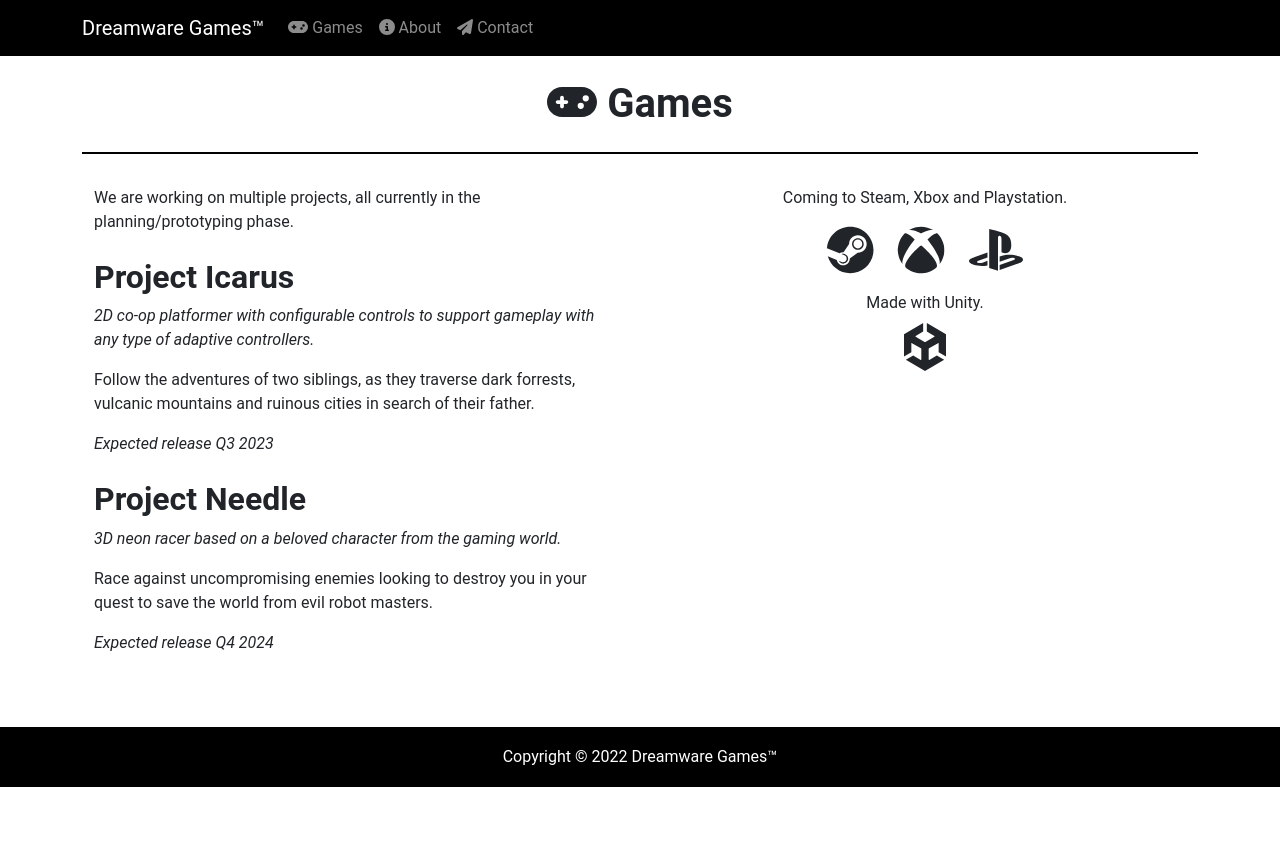
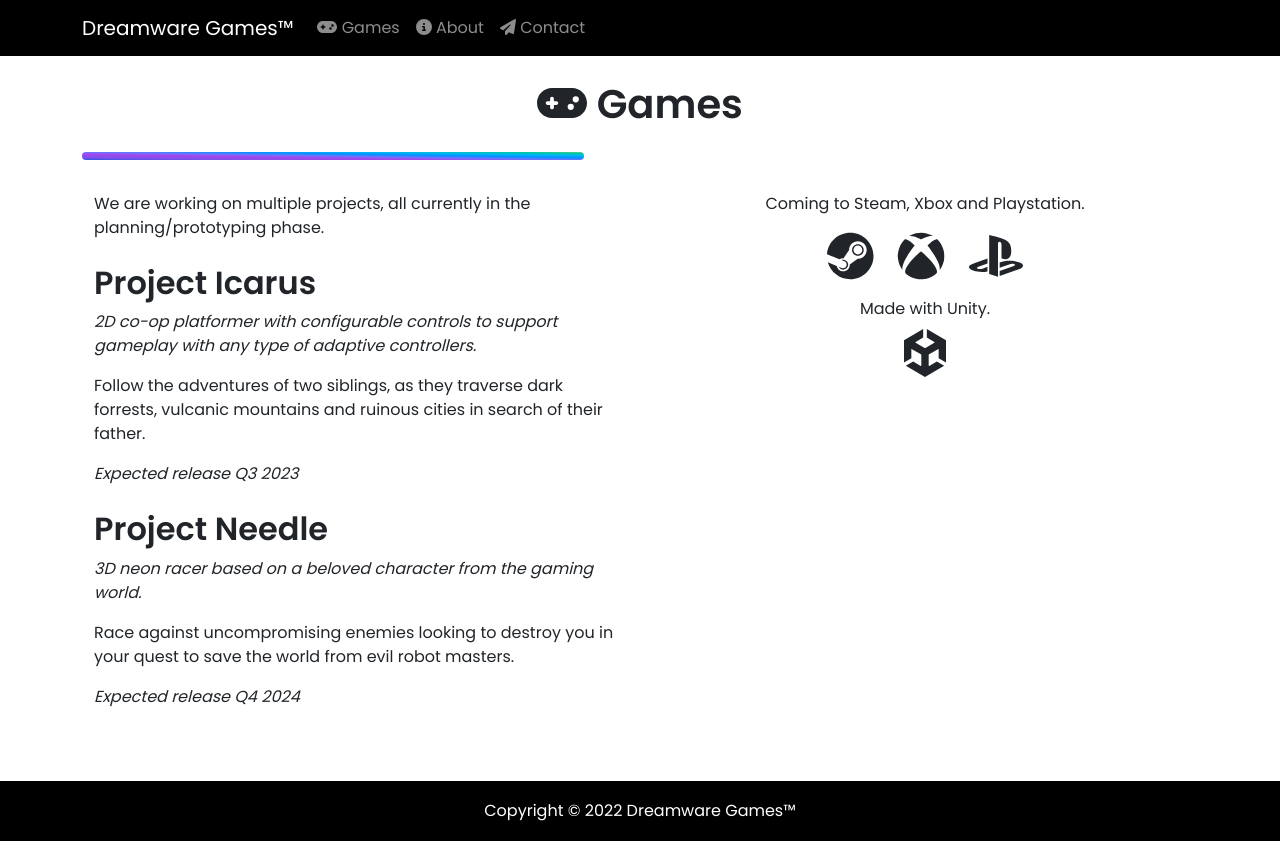
Before and after one commit to Dreamware-Games/website, a React (Create React App) app: page /games in a window 1280 px wide. Before the commit the page ends 800 px from the top, so only its background shows below. Built offline with nearby package versions, Linux system fonts and the light colour scheme.

Commit message:
New font type (Poppins), some styling.

```diff
--- a/public/index.html
+++ b/public/index.html
@@ -3,40 +3,20 @@
 
 <head>
   <meta charset="utf-8" />
-  <!--<link rel="icon" href="%PUBLIC_URL%/favicon.ico" />-->
   <meta name="viewport" content="width=device-width, initial-scale=1" />
   <meta name="theme-color" content="#000000" />
   <meta name="description" content="Dreamware Games - For everyone!" />
-  <!--
-      manifest.json provides metadata used when your web app is installed on a
-      user's mobile device or desktop. See https://developers.google.com/web/fundamentals/web-app-manifest/
-    -->
   <link rel="manifest" href="%PUBLIC_URL%/manifest.json" />
-  <!--
-      Notice the use of %PUBLIC_URL% in the tags above.
-      It will be replaced with the URL of the `public` folder during the build.
-      Only files inside the `public` folder can be referenced from the HTML.
 
-      Unlike "/favicon.ico" or "favicon.ico", "%PUBLIC_URL%/favicon.ico" will
-      work correctly both with client-side routing and a non-root public URL.
-      Learn how to configure a non-root public URL by running `npm run build`.
-    -->
+  <!-- FONTS -->
+  <link href="https://fonts.googleapis.com/css2?family=Poppins:wght@300;400;500;600&display=swap" rel="stylesheet">
+
   <title>Dreamware Games</title>
 </head>
 
 <body>
   <noscript>You need to enable JavaScript to run this app.</noscript>
   <div id="root"></div>
-  <!--
-      This HTML file is a template.
-      If you open it directly in the browser, you will see an empty page.
-
-      You can add webfonts, meta tags, or analytics to this file.
-      The build step will place the bundled scripts into the <body> tag.
-
-      To begin the development, run `npm start` or `yarn start`.
-      To create a production bundle, use `npm run build` or `yarn build`.
-    -->
 </body>
 
 </html>
--- a/src/assets/css/menubar.css
+++ b/src/assets/css/menubar.css
@@ -1,6 +1,6 @@
 /* NAV BAR */
 .cstm-navbar {
-    background-color: #000; /* #9A2617 Darkest Ruby */
+    background-color: #000;
 }
 
 .navbar-dark .navbar-nav .nav-item > a {
--- /dev/null
+++ b/src/assets/css/separator.css
@@ -0,0 +1,21 @@
+.separator {
+  background-image: linear-gradient(
+    to right top,
+    #3654e7,
+    #5c52e9,
+    #874feb,
+    #914aeb,
+    #a745ea,
+    #7d68fb,
+    #4d7fff,
+    #0091ff,
+    #00acfd,
+    #00bdd9,
+    #00c8a3,
+    #6bcc70
+  );
+  height: 8px;
+  width: 45%;
+  border-radius: 6px;
+  margin: 16px 0px;
+}
--- a/src/assets/css/style.css
+++ b/src/assets/css/style.css
@@ -1,6 +1,9 @@
 body,
 html {
-    font-family: "Roboto", sans-serif;
+    margin: 0;
+    font-family: "Poppins", sans-serif;
+    -webkit-font-smoothing: antialiased;
+    -moz-osx-font-smoothing: grayscale;
 }
 
 h1,
--- /dev/null
+++ b/src/components/common/Separator.js
@@ -0,0 +1,8 @@
+import React from "react";
+
+import "../../assets/css/separator.css";
+
+
+export const Separator = () => {
+  return <div className="separator"></div>;
+}
--- a/src/pages/About.js
+++ b/src/pages/About.js
@@ -1,7 +1,11 @@
 import React from 'react';
 import { Row, Col, Container } from 'react-bootstrap'
+
 import { FontAwesomeIcon } from '@fortawesome/react-fontawesome'
 import { faCircleInfo } from '@fortawesome/free-solid-svg-icons'
+
+import { Separator } from '../components/common/Separator';
+
 
 export const About = () => {
     return (
@@ -9,7 +13,7 @@ export const About = () => {
             <Container className='mt-4 mb-3 center'>
                 <h1><FontAwesomeIcon icon={faCircleInfo} />&nbsp;About</h1>
             </Container>
-            <hr />
+            <Separator />
             <Row>
                 <Col className='mt-2 mb-2' md>
                     A small indie game development company, located in Oslo, Norway.
--- a/src/pages/Contact.js
+++ b/src/pages/Contact.js
@@ -1,8 +1,12 @@
 import React, { useRef, useState } from 'react';
 import { Row, Col, Button, Container, Form } from 'react-bootstrap';
+
 import { FontAwesomeIcon } from '@fortawesome/react-fontawesome'
 import { faPaperPlane } from '@fortawesome/free-solid-svg-icons'
 import emailjs from 'emailjs-com'
+
+import { Separator } from '../components/common/Separator';
+
 
 export const Contact = () => {
 
@@ -30,7 +34,7 @@ export const Contact = () => {
             <Container className='mt-4 mb-3 center'>
                 <h1><FontAwesomeIcon icon={faPaperPlane} />&nbsp;Contact</h1>
             </Container>
-            <hr />
+            <Separator />
             <Row>
                 <Col className='mt-2 mb-2' md>
                     Feel free to get in touch with any questions or ideas you might have.
--- a/src/pages/Games.js
+++ b/src/pages/Games.js
@@ -1,12 +1,15 @@
 import React from 'react';
 import { useParams } from "react-router-dom";
 import { Container, Row, Col } from 'react-bootstrap'
+import { FontAwesomeIcon } from '@fortawesome/react-fontawesome'
+import { faGamepad } from '@fortawesome/free-solid-svg-icons'
+import { faUnity } from '@fortawesome/free-brands-svg-icons'
+
 //import GameImageGallery from '../components/GameImageGallery'
 import { GameInfo } from '../components/gameinfo/GameInfo'
 import { Platforms } from '../components/Platforms';
-import { FontAwesomeIcon } from '@fortawesome/react-fontawesome'
-import { faGamepad } from '@fortawesome/free-solid-svg-icons'
-import { faUnity } from '@fortawesome/free-brands-svg-icons'
+import { Separator } from '../components/common/Separator';
+
 
 export const Games = () => {
 
@@ -26,7 +29,7 @@ export const Games = () => {
                 <Container className='mt-4 mb-3 center'>
                     <h1><FontAwesomeIcon icon={faGamepad} />&nbsp;Games</h1>
                 </Container>
-                <hr />
+                <Separator />
                 <Row>
                     <Col className='mt-3 mb-2' md>
                         {/*<GameImageGallery />*/}
--- a/src/pages/Home.js
+++ b/src/pages/Home.js
@@ -1,5 +1,8 @@
 import React from 'react';
 import { Button, Container, Row, Col } from 'react-bootstrap'
+
+import { Separator } from '../components/common/Separator';
+
 
 export const Home = () => {
     return (
@@ -7,7 +10,7 @@ export const Home = () => {
             <Container className='mt-4 mb-3 center'>
                 <h1>Games for everyone!</h1>
             </Container>
-            <hr />
+            <Separator />
             <Row className='intro'>
                 <Col className='mt-2 mb-2' md>
                     An indie game development company, founded August 2022, with a simple ambition:
```
Also changed, not shown: src/data/game-data.js (added, +19 -0 lines), src/static/Color Palette.png (added).
